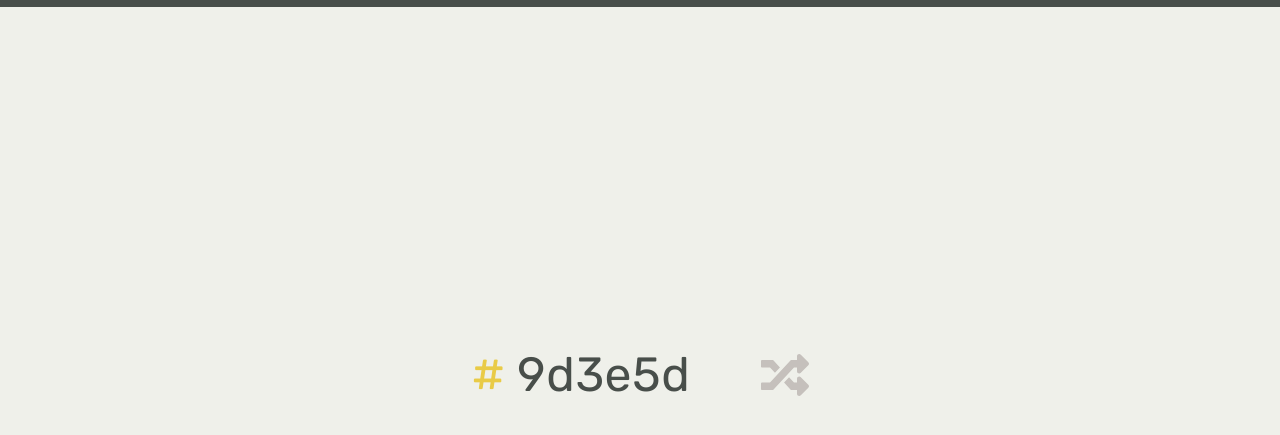
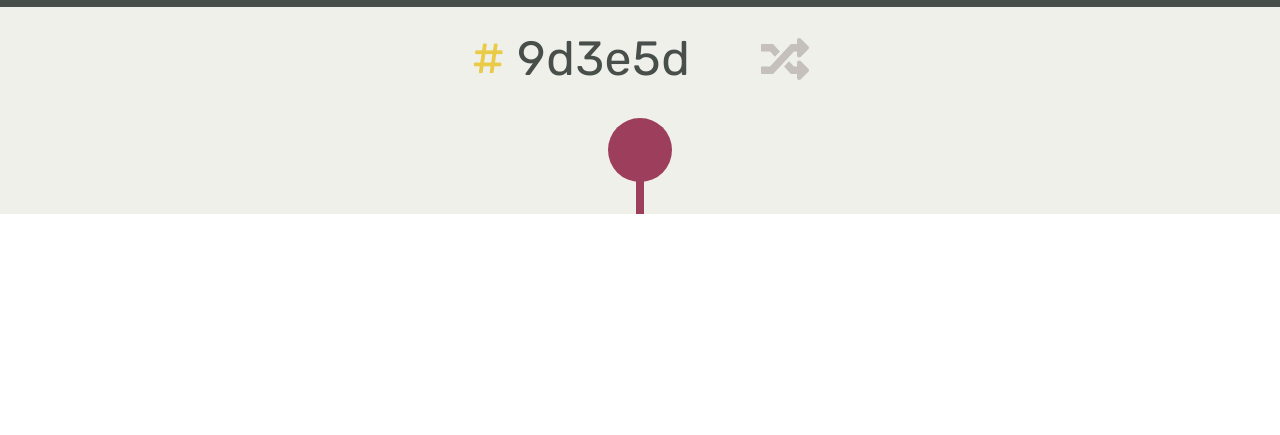
Before and after one commit to amr-adel/color-name, a plain HTML site: page index.html in a window 1280 px wide. Both pictures are taken after a click on the button "Random color". Shown: the part 57-492 px from the top of the page. Drawn offline with nearby package versions, Linux system fonts and the light colour scheme.

Commit message:
Section top done

```diff
--- a/css/style.css
+++ b/css/style.css
@@ -106,6 +106,7 @@ body {
   padding: var(--space) 0;
   flex-grow: 1;
   display: flex;
+  position: relative;
 }
 
 .top .container {
@@ -152,6 +153,37 @@ body {
   color: var(--mid);
 }
 
+.result .top {
+  flex-grow: 0;
+  padding-bottom: calc(var(--space-xl) * 2);
+}
+
+.result .top .container {
+  flex-direction: row;
+}
+
+#sample {
+  position: absolute;
+  bottom: var(--space-l);
+  left: 50%;
+  transform: translateX(-50%);
+  height: var(--space-xxl);
+  width: var(--space-xxl);
+  border-radius: 50%;
+  background-color: var(--sample);
+}
+
+#sample::after {
+  content: "";
+  position: absolute;
+  bottom: calc(var(--space-l) * -1);
+  left: 50%;
+  transform: translateX(-50%);
+  width: var(--space-xxs);
+  height: var(--space-xl);
+  background-color: var(--sample);
+}
+
 /* MEDIA QUERIES ============================================================= */
 @media screen and (min-width: 640px) {
   .container {
@@ -181,6 +213,10 @@ body {
     max-width: 1280px;
   }
 
+  .result .top {
+    padding-bottom: calc(var(--space-xxl) * 2);
+  }
+
   .top .container {
     flex-direction: row;
     align-items: center;
--- a/js/app.js
+++ b/js/app.js
@@ -3,6 +3,7 @@ import cssPalette from "./cssPalette.js";
 import materializePalette from "./materializePalette.js";
 import tailwindPalette from "./tailwindPalette.js";
 import { elm, create } from "./helpers.js";
+import render from "./render.js";
 
 const palettes = [
   {
@@ -95,9 +96,17 @@ const getNearest = (sample, palette) => {
 const run = (color) => {
   console.clear();
   console.time();
+
+  let result = [];
+
   for (let palette of palettes) {
-    console.log(palette.name, getNearest(color, palette.palette));
+    result.push({
+      name: palette.name,
+      colors: getNearest(color, palette.palette),
+    });
   }
+
+  render(color, result);
   console.timeEnd();
 };
 
--- /dev/null
+++ b/js/render.js
@@ -0,0 +1,18 @@
+import { elm, create } from "./helpers.js";
+
+const render = (color, result) => {
+  elm("body").classList = "result";
+  elm("body").style.setProperty("--sample", `#${color}`);
+
+  if (!elm("#sample")) {
+    const sampleDiv = create("div", {
+      id: "sample",
+    });
+
+    elm(".top").appendChild(sampleDiv);
+  }
+
+  console.log(`Render: #${color}`, result);
+};
+
+export default render;
```
